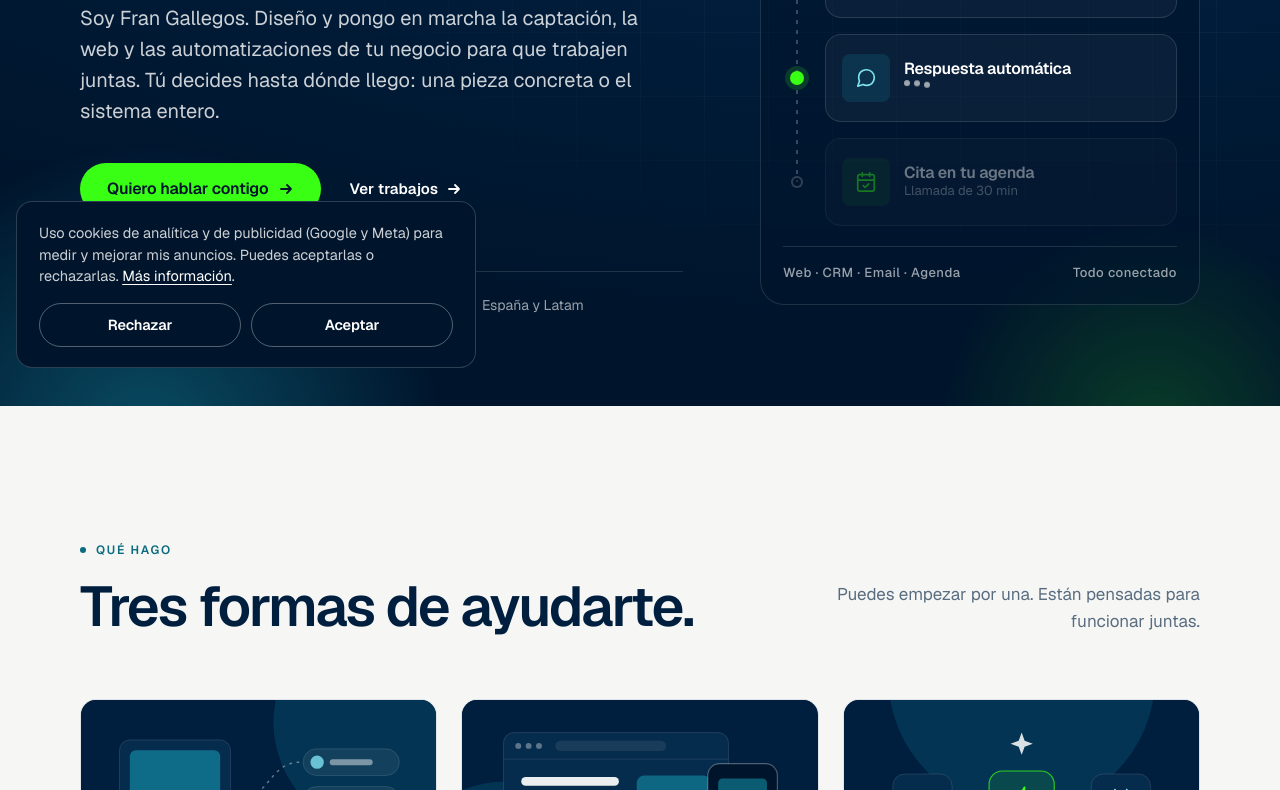
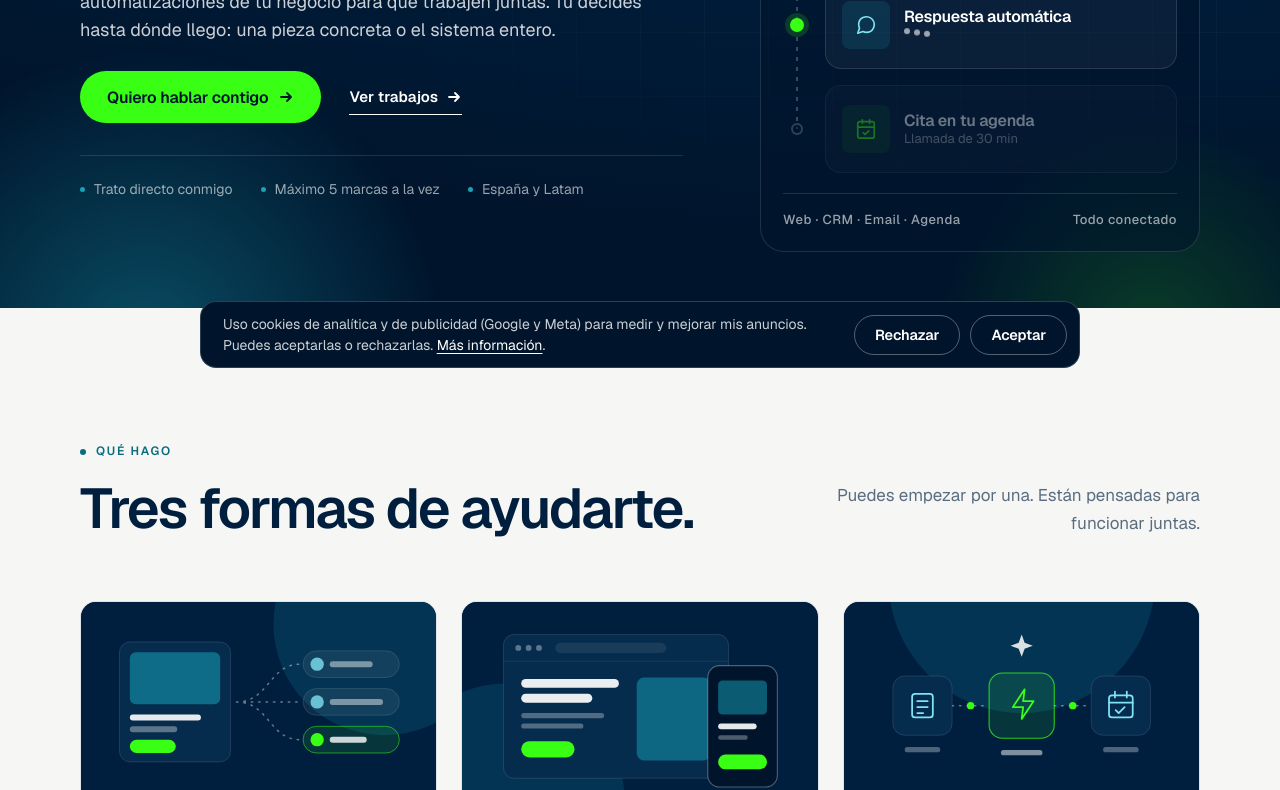
Before and after one commit to frgallegosr/ecomgaro-landing, a plain HTML site: page index.html in a window 1280 px wide. Shown: the part 416-1206 px from the top of the page. Drawn offline with nearby package versions, Linux system fonts and the light colour scheme.

Commit message:
fix: el aviso de cookies ya no tapa el boton principal de la portada
El aviso pasa a ser una barra baja y centrada (una fila desde 760 px) y la
portada se compacta en pantallas de poca altura, donde el titular queda en
3 lineas. En movil se reduce el aire superior.

Co-Authored-By: Claude Fable 5.2 <noreply@anthropic.com>

```diff
--- a/site.css
+++ b/site.css
@@ -447,6 +447,27 @@ input, textarea { font: inherit; color: inherit; }
   border-top: 1px solid var(--line-navy);
   font-size: 14px;
   color: var(--on-navy-3);
+}
+/* Portátiles con poca altura: la portada se compacta para que el botón principal
+   quede a la vista, por encima del aviso de cookies. El titular pasa de 4 líneas a 3. */
+@media (min-width: 1000px) and (max-height: 820px) {
+  .hero { padding-top: calc(var(--header-h) + 36px); padding-bottom: 56px; }
+  .hero h1 { font-size: clamp(2.75rem, 3.6vw, 3.375rem); margin: 20px 0 22px; }
+  .hero-sub { font-size: 1.125rem; }
+  .hero-actions { margin-top: 28px; }
+  .hero-notes { margin-top: 32px; }
+}
+@media (min-width: 1000px) and (max-height: 700px) {
+  .hero { padding-top: calc(var(--header-h) + 20px); }
+  .hero h1 { font-size: 3rem; margin: 16px 0 18px; }
+  .hero-sub { font-size: 1.0625rem; }
+  .hero-actions { margin-top: 24px; }
+}
+/* Móvil: menos aire arriba para que el botón principal suba dentro de la primera pantalla. */
+@media (max-width: 599px) {
+  .hero { padding-top: calc(var(--header-h) + 28px); }
+  .hero h1 { margin: 20px 0 22px; }
+  .hero-actions { margin-top: 28px; }
 }
 .hero-notes li { display: inline-flex; align-items: center; gap: 9px; }
 .hero-notes li::before {
@@ -1043,24 +1064,41 @@ a.aside-card:hover .arrow { transform: translateX(4px); color: var(--ink); }
   color: var(--on-navy-3);
 }
 
-/* ---------- Aviso de cookies ---------- */
+/* ---------- Aviso de cookies ----------
+   Barra baja y centrada, para no tapar el botón principal de la portada en la
+   primera visita. En móvil, texto y dos botones; desde 760 px, una sola fila. */
 .cookie {
   position: fixed;
-  left: 16px; right: 16px; bottom: 16px;
+  left: 12px; right: 12px; bottom: 12px;
   z-index: 60;
   max-width: 460px;
-  padding: 20px 22px;
+  margin-inline: auto;
+  padding: 14px 16px;
   background: var(--navy-deep);
   color: var(--on-navy-2);
   border: 1px solid rgba(255, 255, 255, 0.18);
   border-radius: var(--r-md);
-  font-size: 14.5px;
-  line-height: 1.5;
+  font-size: 13.5px;
+  line-height: 1.45;
 }
+.cookie[hidden] { display: none; }
 .cookie p a { color: #fff; text-decoration: underline; text-underline-offset: 3px; }
-.cookie-actions { display: flex; gap: 10px; margin-top: 16px; }
+.cookie-actions { display: flex; gap: 10px; margin-top: 12px; }
 .cookie-actions .btn { flex: 1; min-height: 44px; padding: 0 16px; font-size: 14.5px; border-color: rgba(255, 255, 255, 0.32); color: #fff; }
 .cookie-actions .btn:hover { border-color: #fff; background: rgba(255, 255, 255, 0.08); }
+@media (min-width: 760px) {
+  .cookie {
+    display: flex;
+    align-items: center;
+    gap: 20px;
+    left: 16px; right: 16px; bottom: 16px;
+    max-width: 880px;
+    padding: 12px 12px 12px 22px;
+    font-size: 14px;
+  }
+  .cookie-actions { flex: none; margin-top: 0; }
+  .cookie-actions .btn { flex: none; min-height: 40px; padding: 0 20px; }
+}
 
 /* ---------- Aparición al hacer scroll ---------- */
 @media (prefers-reduced-motion: no-preference) {
```
